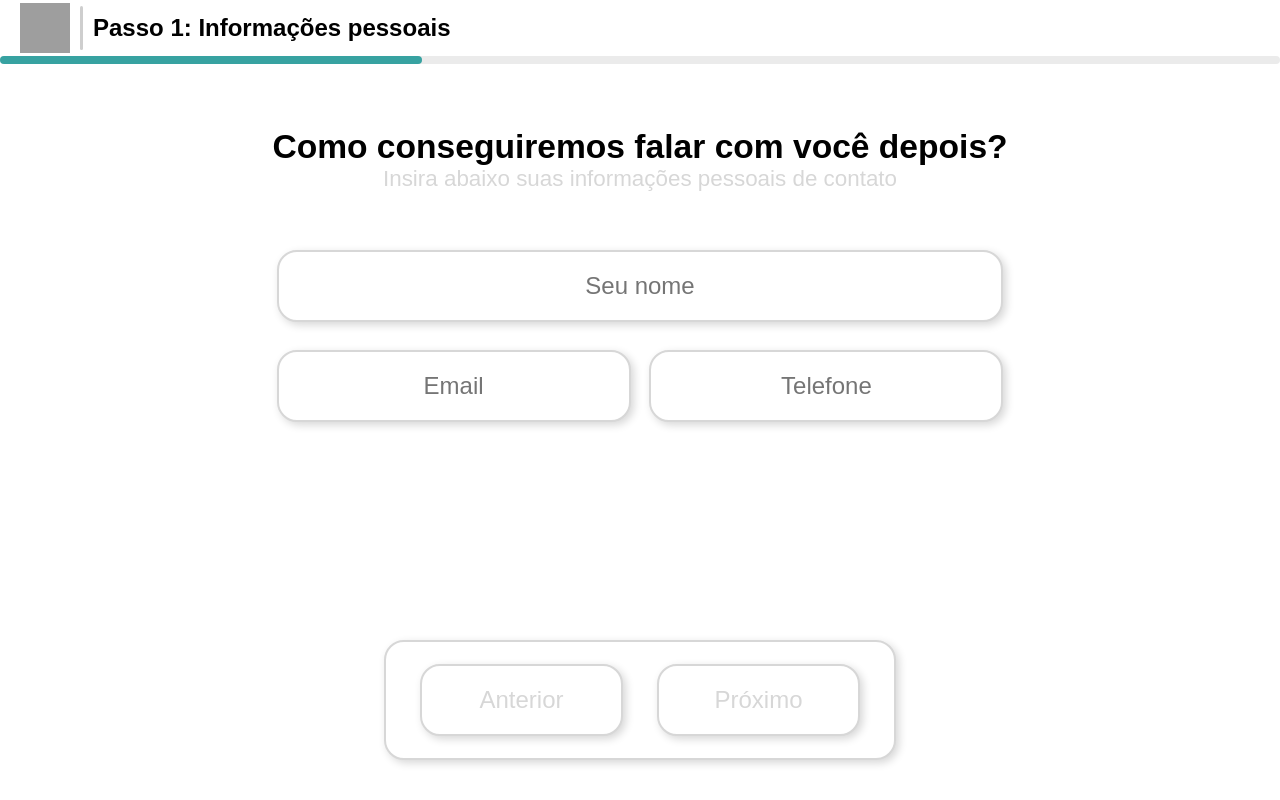
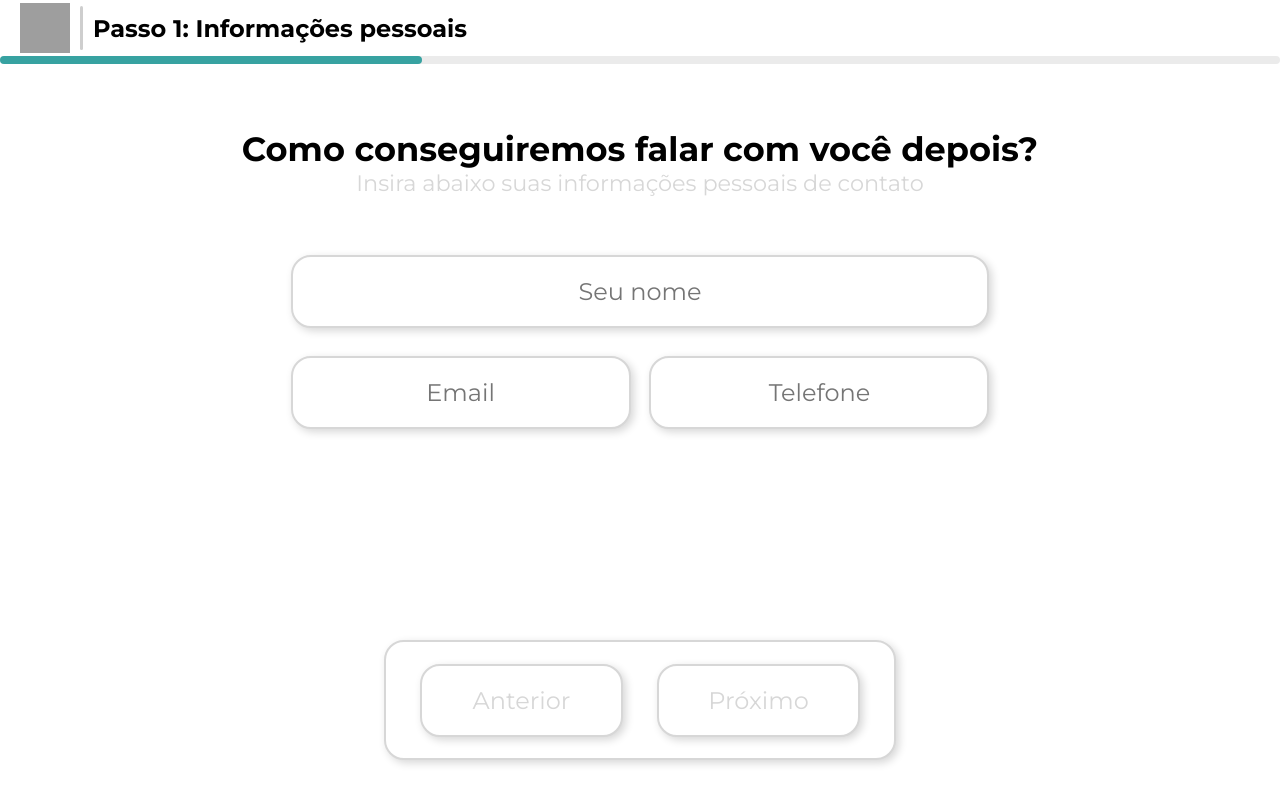
Before and after one commit to WIllBarbosa1/desafio-vue, a Vue app: page / in a window 1280 px wide. Built offline with nearby package versions, Linux system fonts and the light colour scheme; grey boxes are pictures that could not be loaded.

Commit message:
feat: nova font

```diff
--- a/src/App.vue
+++ b/src/App.vue
@@ -30,18 +30,13 @@ export default {
 </script>
 
 <style>
+@import url("https://fonts.googleapis.com/css2?family=Montserrat:wght@400;500;700&display=swap");
+
 * {
   margin: 0;
   padding: 0;
   box-sizing: border-box;
-  font-family: Arial, Helvetica, sans-serif;
-}
-
-#app {
-  font-family: Avenir, Helvetica, Arial, sans-serif;
-  -webkit-font-smoothing: antialiased;
-  -moz-osx-font-smoothing: grayscale;
-  text-align: center;
+  font-family: "Montserrat", sans-serif;
 }
 
 .content::-webkit-scrollbar {
--- a/src/components/StepThree/index.vue
+++ b/src/components/StepThree/index.vue
@@ -11,7 +11,12 @@
       >Você pode acessar nosso contéudo exclusivo para novos integrantes
       clicando no botão abaico!</span
     >
-    <a class="material-link" href="#">Acessar material!</a>
+    <a
+      class="material-link"
+      href="https://www.instagram.com/navitdigital/"
+      target="_blank"
+      >Acessar material!</a
+    >
   </div>
 </template>
 
```
